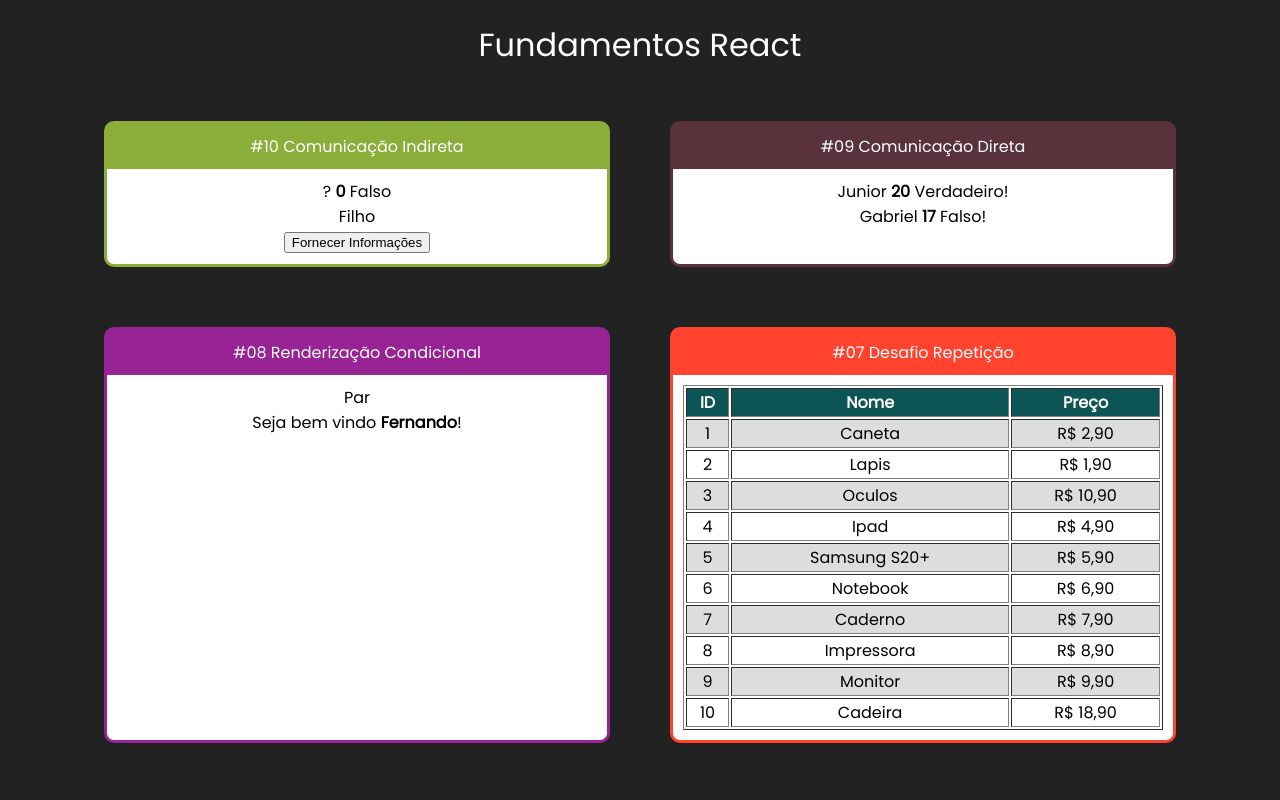
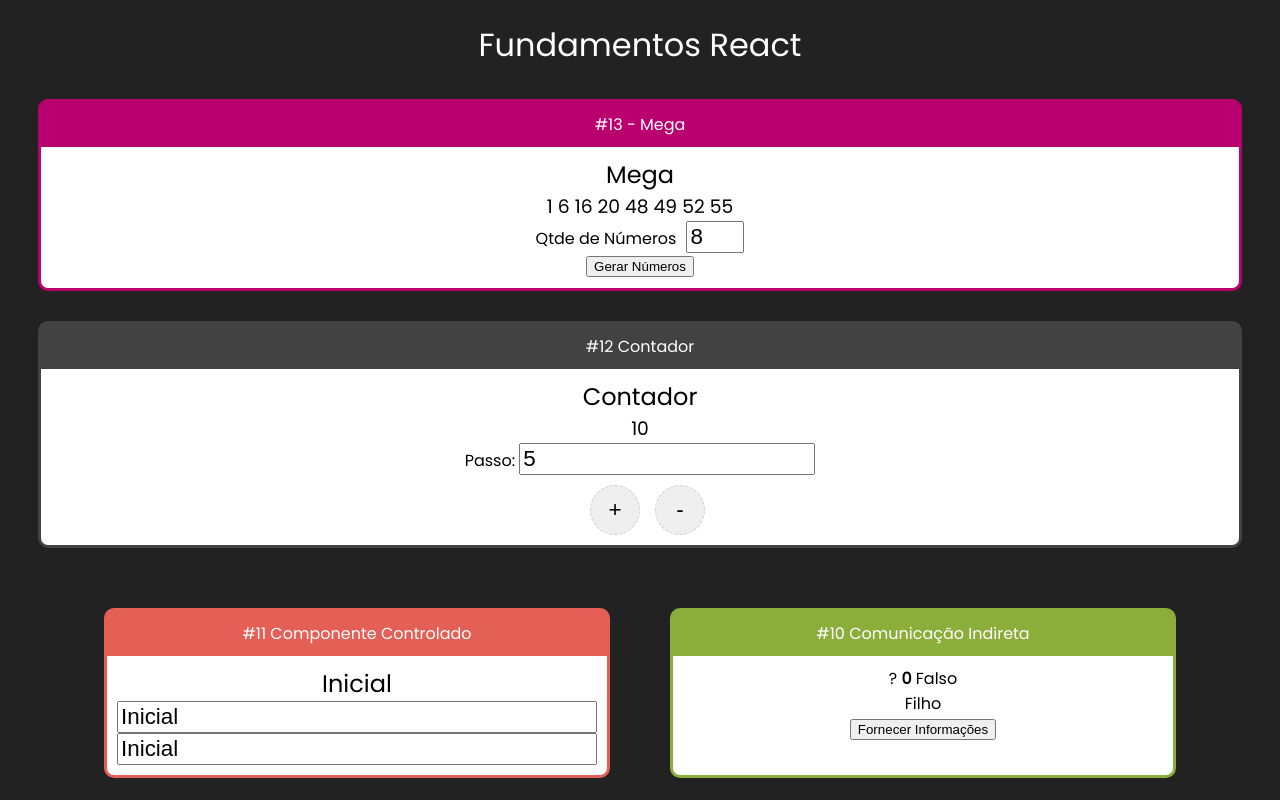
Before and after one commit to Gattekaa/curso-react-fundamentos, a React (Create React App) app: page / in a window 1280 px wide. Shown: the top 800 px of the page. Built offline with nearby package versions, Linux system fonts and the light colour scheme.

Commit message:
Finished challenge to generate numbers for Mega Sena

```diff
--- a/src/App.jsx
+++ b/src/App.jsx
@@ -13,14 +13,25 @@
 import UsuarioInfo from './components/condicional/Usuarioinfo';
 import DiretaPai from './components/comunicacao/DiretaPai';
 import IndiretaPai from './components/comunicacao/IndiretaPai';
+import Input from './components/formulario/Input';
+import Contador from './components/contador/Contador';
+import Mega from './components/mega/Mega';
 
 
-export default () => {
+const App =  () => {
     return (
         <div className="App">
             <h1>Fundamentos React</h1>
-
+            <Card titulo="#13 - Mega" color="#B9006E">
+                <Mega qtde={8}></Mega>
+            </Card>
+            <Card titulo="#12 Contador" color="#424242">
+                <Contador numeroInicial={10}/>
+            </Card>
             <div className="Cards">
+            <Card titulo="#11 Componente Controlado" color="#E45F56">
+                <Input />
+            </Card>
             <Card titulo="#10 Comunicação Indireta" color="#8BAD39">
                 <IndiretaPai />
             </Card>
@@ -64,3 +75,5 @@
         </div >
     )
 }
+
+export default App
--- /dev/null
+++ b/src/components/contador/Botoes.jsx
@@ -0,0 +1,16 @@
+import React from "react";
+
+const Botoes = props => {
+
+    return (
+
+        <div>
+            <button onClick={props.setInc}>+</button>
+            <button onClick={props.setDec}>-</button>
+        </div>
+
+    )
+
+}
+
+export default Botoes
--- /dev/null
+++ b/src/components/contador/Contador.css
@@ -0,0 +1,14 @@
+.Contador input {
+    font-size: 1.4rem;
+}
+
+.Contador button {
+    margin-top: 10px;
+    height: 50px;
+    width: 50px;
+    border-radius: 50%;
+    border: 1px dashed #ccc;
+    font-size: 1.4rem;
+    margin-left: 15px;
+
+}
--- /dev/null
+++ b/src/components/contador/Contador.jsx
@@ -0,0 +1,46 @@
+import './Contador.css'
+import React, { Component } from "react";
+import Display from './Display';
+import Botoes from './Botoes';
+import PassoForm from './PassoForm';
+
+
+class Contador extends Component {
+
+    state = {
+        numero: this.props.numeroInicial || 0,
+        passo: this.props.passoInicial || 5
+    };
+
+    inc = () => {
+        this.setState({
+            numero: this.state.numero + this.state.passo
+        });
+    }
+    dec = () => {
+        this.setState({
+            numero: this.state.numero - this.state.passo
+        });
+    }
+
+    setPasso = (novoPasso) => {
+
+        this.setState({
+            passo: novoPasso,
+        });
+
+    };
+
+    render() {
+        return (
+            <div className='Contador'>
+                <h2>Contador</h2>
+                <Display numero ={this.state.numero} />
+                <PassoForm passo={this.state.passo} setPasso={this.setPasso}/>
+                <Botoes setInc={this.inc} setDec={this.dec}/>
+            </div>
+        );
+    }
+}
+
+export default Contador
--- /dev/null
+++ b/src/components/contador/Display.jsx
@@ -0,0 +1,10 @@
+import React from "react";
+
+const Display = props => {
+
+    return (
+        <h3>{props.numero}</h3>
+    )
+}
+
+export default Display
--- /dev/null
+++ b/src/components/contador/PassoForm.jsx
@@ -0,0 +1,17 @@
+import React from "react";
+
+const PassoForm = props => {
+
+    return (
+
+        <div>
+            <label htmlFor="passoInput">Passo: </label>
+            <input id="passoInput" type="number"
+                value={props.passo} onChange={e => props.setPasso(+e.target.value)} />
+        </div>
+
+    )
+
+}
+
+export default PassoForm
--- /dev/null
+++ b/src/components/formulario/Input.css
@@ -0,0 +1,3 @@
+.Input input {
+    font-size: 1.4rem;
+}
--- /dev/null
+++ b/src/components/formulario/Input.jsx
@@ -0,0 +1,28 @@
+import './Input.css'
+import React, { useState } from "react";
+
+const Input = props => {
+
+    const [valor, setValor] = useState('Inicial')
+
+    function quandoMudar(e) {
+        setValor(e.target.value)
+    }
+
+    return (
+
+        <div className="Input">
+            <h2>{valor}</h2>
+            <div style = {{
+                display: 'flex',
+                flexDirection: 'column'
+            }}>
+            <input value={valor} onChange={quandoMudar}/>
+            <input value={valor} readOnly/>
+            </div>
+        </div>
+    )
+}
+
+
+export default Input
--- /dev/null
+++ b/src/components/mega/Mega.css
@@ -0,0 +1,8 @@
+.Mega label {
+    margin-right: 10px;
+}
+
+.Mega input {
+    font-size: 1.4rem;
+    width: 50px;
+}
--- /dev/null
+++ b/src/components/mega/Mega.jsx
@@ -0,0 +1,52 @@
+import "./Mega.css";
+import React, { useState } from "react";
+
+const Mega = props => {
+    function gerarNumeroNaoContido(min, max, array) {
+        const aleatorio = parseInt(Math.random() * (max + 1 - min)) + min;
+        return array.includes(aleatorio)
+            ? gerarNumeroNaoContido(min, max, array)
+            : aleatorio;
+    }
+
+    function gerarNumeros(qtde) {
+        const numeros = Array(qtde)
+            .fill(0)
+            .reduce((nums) => {
+                const novoNumero = gerarNumeroNaoContido(1, 60, nums);
+                return [...nums, novoNumero];
+            }, [])
+            .sort((n1, n2) => n1 - n2);
+
+        return numeros;
+    }
+
+    const [qtde, setQtde] = useState(props.qtde || 6);
+    const numerosIniciais = gerarNumeros(qtde);
+    const [numeros, setNumeros] = useState(numerosIniciais);
+
+    return (
+        <div className="Mega">
+            <h2>Mega</h2>
+            <h3>{numeros.join(" ")}</h3>
+            <div>
+                <label>Qtde de Números</label>
+                <input
+                    min="6"
+                    max="15"
+                    type="number"
+                    value={qtde}
+                    onChange={(e) => {
+                        setQtde(+e.target.value)
+                        setNumeros(gerarNumeros(+e.target.value))
+                    }}
+                />
+            </div>
+            <button onClick={(_) => setNumeros(gerarNumeros(qtde))}>
+                Gerar Números
+            </button>
+        </div>
+    );
+};
+
+export default Mega
```
